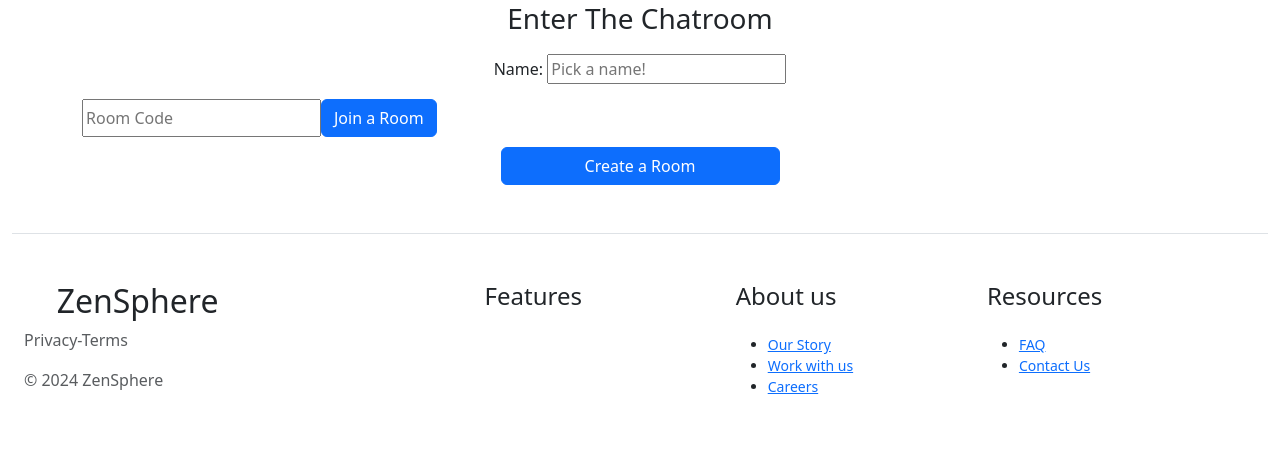
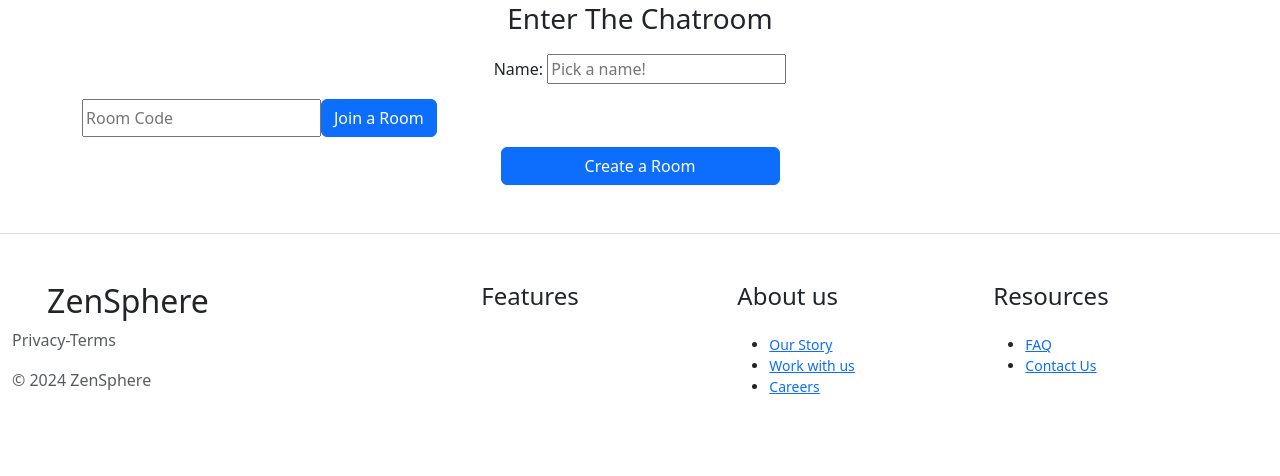
Before and after one commit to el634dev/zensphere, a Flask app: page /home in a window 1280 px wide. Shown: the part 54-530 px from the top of the page. Run offline with Flask 3, Linux system fonts and the light colour scheme; some libraries are stand-ins or nearby versions.

Commit message:
Update home.html

```diff
--- a/templates/home.html
+++ b/templates/home.html
@@ -64,7 +64,6 @@
 <!------------------->
     <!--Footer-->
     <footer>
-      <section class="container-fluid">
           <div class="container-fluid">
               <div class="row row-cols-1 row-cols-sm-2 row-cols-md-5 py-5 my-5 border-top">
                   <div class="col mb-3">
@@ -121,7 +120,6 @@
                   </div>
               </div>
           </div>
-      </section>
   </footer>
   <!--End of Footer-->
 {% endblock %}
```
